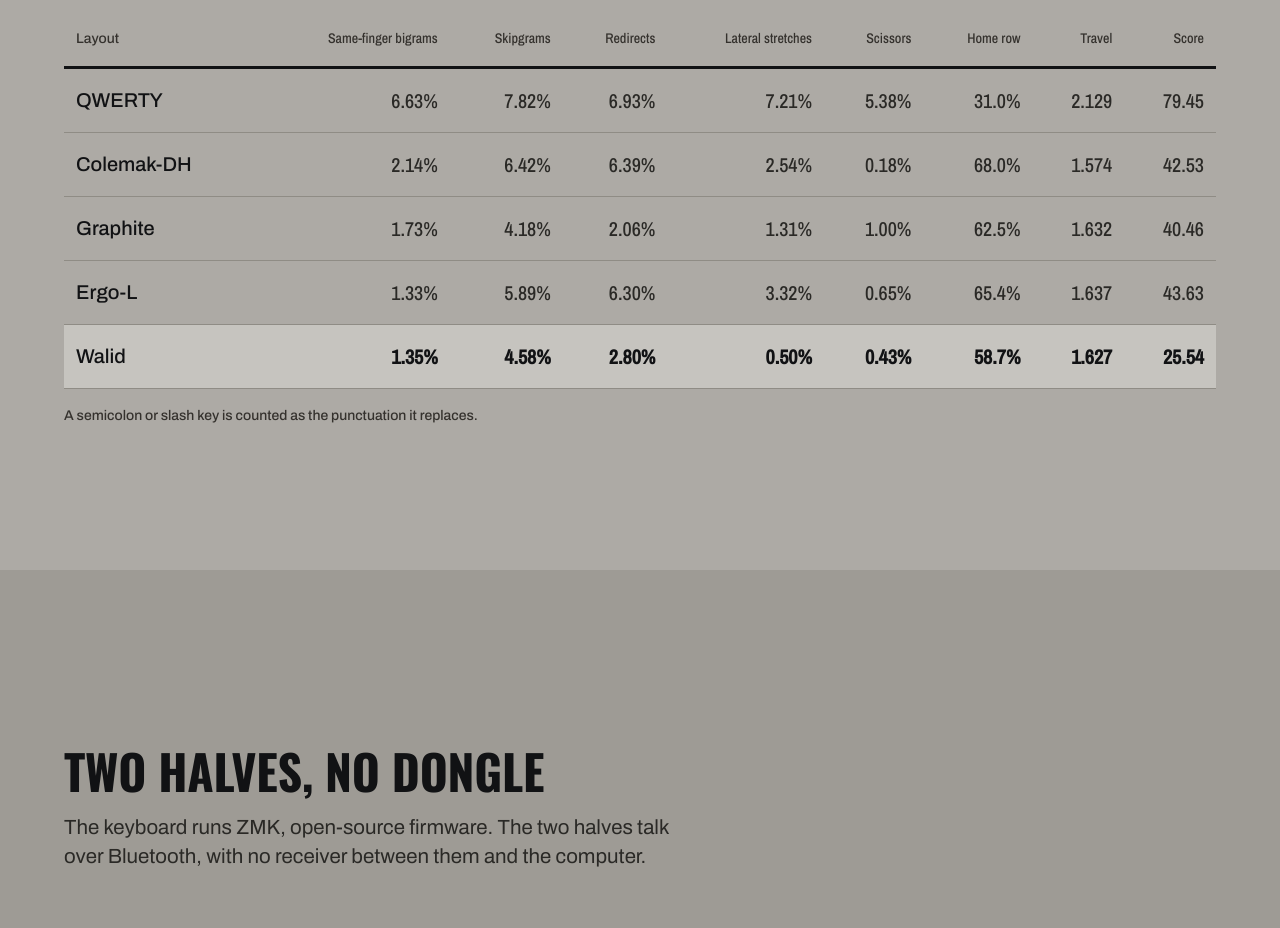
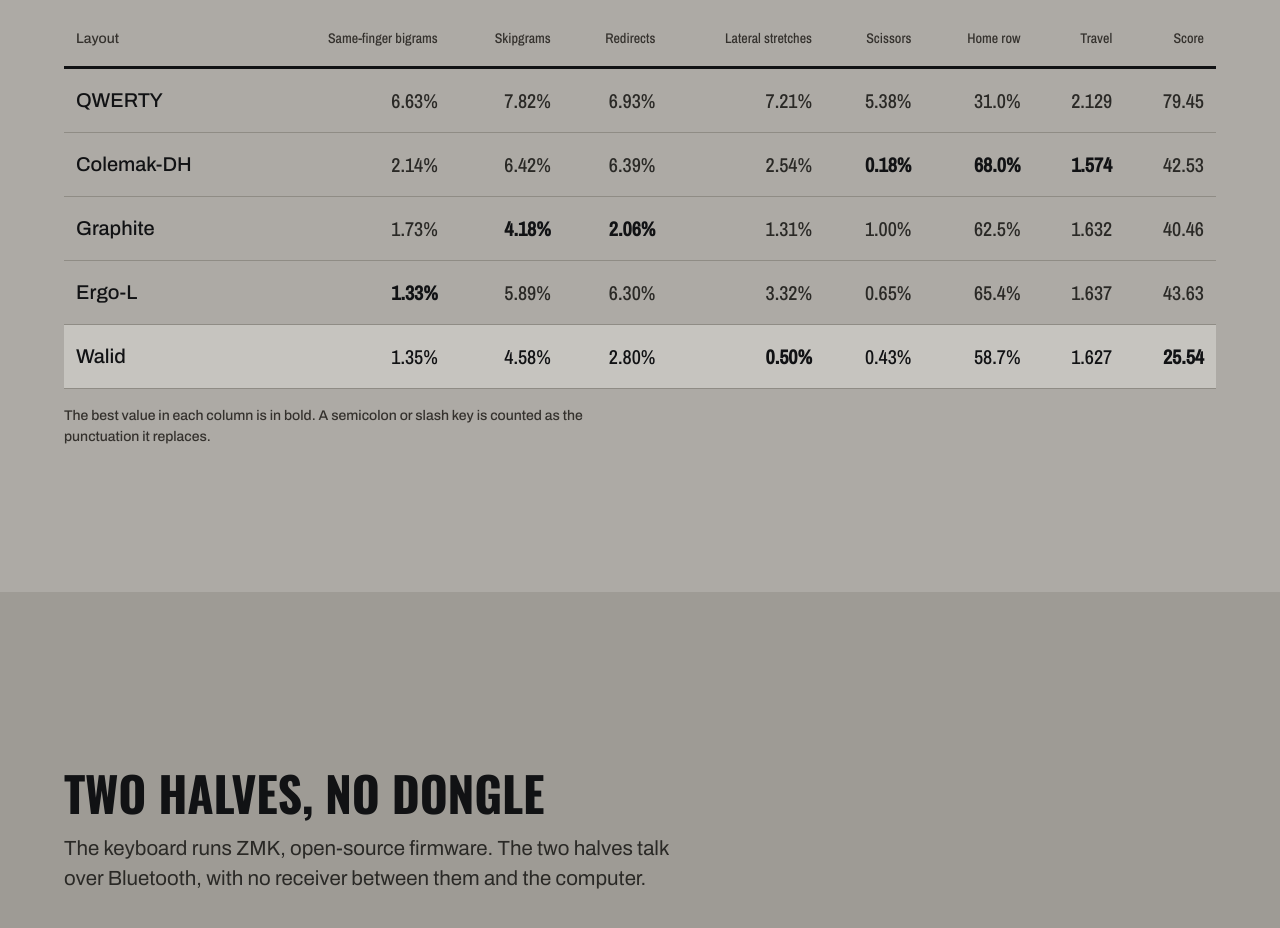
Before and after one commit to waliori/toucan2, a plain HTML site: page site/index.html in a window 1280 px wide. Shown: the part 6900-7828 px from the top of the page. Drawn offline with nearby package versions, Linux system fonts and the light colour scheme.

Commit message:
site: the best value in each column of the comparison table in bold; the Walid row keeps its plate but not the bold, so the bold means one thing

```diff
--- a/site/index.html
+++ b/site/index.html
@@ -207,13 +207,13 @@
       <thead><tr><th scope="col">Layout</th><th scope="col" class="num">Same-finger bigrams</th><th scope="col" class="num">Skipgrams</th><th scope="col" class="num">Redirects</th><th scope="col" class="num">Lateral stretches</th><th scope="col" class="num">Scissors</th><th scope="col" class="num">Home row</th><th scope="col" class="num">Travel</th><th scope="col" class="num">Score</th></tr></thead>
       <tbody>
         <tr><td class="name">QWERTY</td><td class="num">6.63%</td><td class="num">7.82%</td><td class="num">6.93%</td><td class="num">7.21%</td><td class="num">5.38%</td><td class="num">31.0%</td><td class="num">2.129</td><td class="num">79.45</td></tr>
-        <tr><td class="name">Colemak-DH</td><td class="num">2.14%</td><td class="num">6.42%</td><td class="num">6.39%</td><td class="num">2.54%</td><td class="num">0.18%</td><td class="num">68.0%</td><td class="num">1.574</td><td class="num">42.53</td></tr>
-        <tr><td class="name">Graphite</td><td class="num">1.73%</td><td class="num">4.18%</td><td class="num">2.06%</td><td class="num">1.31%</td><td class="num">1.00%</td><td class="num">62.5%</td><td class="num">1.632</td><td class="num">40.46</td></tr>
-        <tr><td class="name">Ergo-L</td><td class="num">1.33%</td><td class="num">5.89%</td><td class="num">6.30%</td><td class="num">3.32%</td><td class="num">0.65%</td><td class="num">65.4%</td><td class="num">1.637</td><td class="num">43.63</td></tr>
-        <tr class="is-ours"><td class="name">Walid</td><td class="num">1.35%</td><td class="num">4.58%</td><td class="num">2.80%</td><td class="num">0.50%</td><td class="num">0.43%</td><td class="num">58.7%</td><td class="num">1.627</td><td class="num">25.54</td></tr>
+        <tr><td class="name">Colemak-DH</td><td class="num">2.14%</td><td class="num">6.42%</td><td class="num">6.39%</td><td class="num">2.54%</td><td class="num is-best">0.18%</td><td class="num is-best">68.0%</td><td class="num is-best">1.574</td><td class="num">42.53</td></tr>
+        <tr><td class="name">Graphite</td><td class="num">1.73%</td><td class="num is-best">4.18%</td><td class="num is-best">2.06%</td><td class="num">1.31%</td><td class="num">1.00%</td><td class="num">62.5%</td><td class="num">1.632</td><td class="num">40.46</td></tr>
+        <tr><td class="name">Ergo-L</td><td class="num is-best">1.33%</td><td class="num">5.89%</td><td class="num">6.30%</td><td class="num">3.32%</td><td class="num">0.65%</td><td class="num">65.4%</td><td class="num">1.637</td><td class="num">43.63</td></tr>
+        <tr class="is-ours"><td class="name">Walid</td><td class="num">1.35%</td><td class="num">4.58%</td><td class="num">2.80%</td><td class="num is-best">0.50%</td><td class="num">0.43%</td><td class="num">58.7%</td><td class="num">1.627</td><td class="num is-best">25.54</td></tr>
       </tbody>
     </table>
-    <p class="caption">A semicolon or slash key is counted as the punctuation it replaces.</p>
+    <p class="caption">The best value in each column is in bold. A semicolon or slash key is counted as the punctuation it replaces.</p>
   </div>
 </section>
 
--- a/site/styles.css
+++ b/site/styles.css
@@ -153,7 +153,8 @@ section { padding-block: var(--section-gap); }
 .metrics thead th { font-size: var(--text-sm); font-weight: 500; color: var(--color-muted); border-bottom: var(--rule-bar) solid var(--color-ink); vertical-align: bottom; }
 .metrics th.num, .metrics td.num { text-align: right; font-family: var(--font-outlier); font-weight: 500; }
 .metrics td.name { font-weight: 500; color: var(--color-ink); }
-.metrics tr.is-ours td { font-weight: 700; color: var(--color-ink); background: var(--color-plate); }
+.metrics tr.is-ours td { color: var(--color-ink); background: var(--color-plate); }
+.metrics td.is-best { font-weight: 700; color: var(--color-ink); }
 .measure .head { margin-bottom: var(--space-lg); }
 .measure__note { margin: 0 0 var(--space-xl); max-width: 62ch; }
 .measure .caption { margin-top: var(--space-md); }
```
Also changed, not shown: site/index.tmpl.html (+5 -5 lines).
